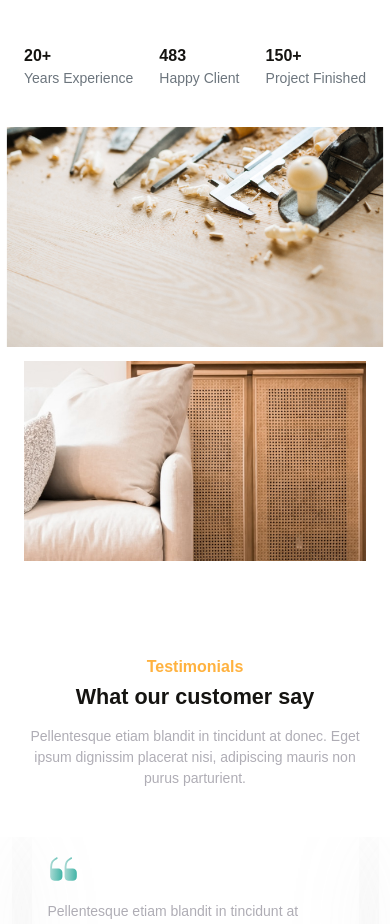
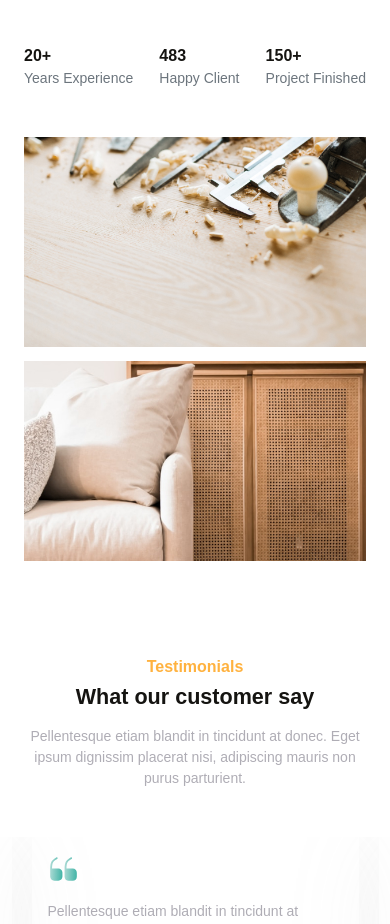
Before and after one commit to gbertl/lalasia, a React (Create React App) app: page / in a window 390 px wide. Shown: the part 2500-3424 px from the top of the page. Built offline with nearby package versions, Linux system fonts and the light colour scheme; a web font is replaced by a local one.

Commit message:
fix showcase zoom out effect in mobile

```diff
--- a/src/components/Showcase/index.tsx
+++ b/src/components/Showcase/index.tsx
@@ -54,11 +54,13 @@ const Showcase = () => {
                   <span className="text-muted">Project Finished</span>
                 </li>
               </ul>
-              <Image
-                src={showcase1}
-                alt=""
-                className="mb-4 showcase__img order-lg-1 d-lg-none"
-              />
+              <div className="showcase__img-wrapper">
+                <Image
+                  src={showcase1}
+                  alt=""
+                  className="mb-4 showcase__img order-lg-1 d-lg-none"
+                />
+              </div>
               <picture className="order-lg-3 showcase__img-wrapper">
                 <source media="(min-width: 992px)" srcSet={showcaseDesktop2} />
                 <Image src={showcase2} alt="" className="showcase__img" />
```
